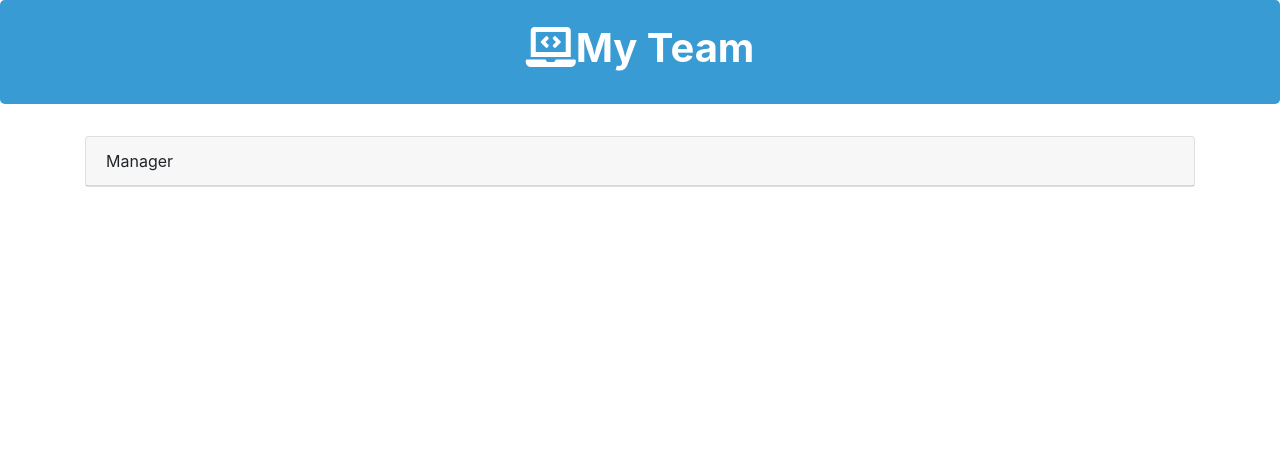
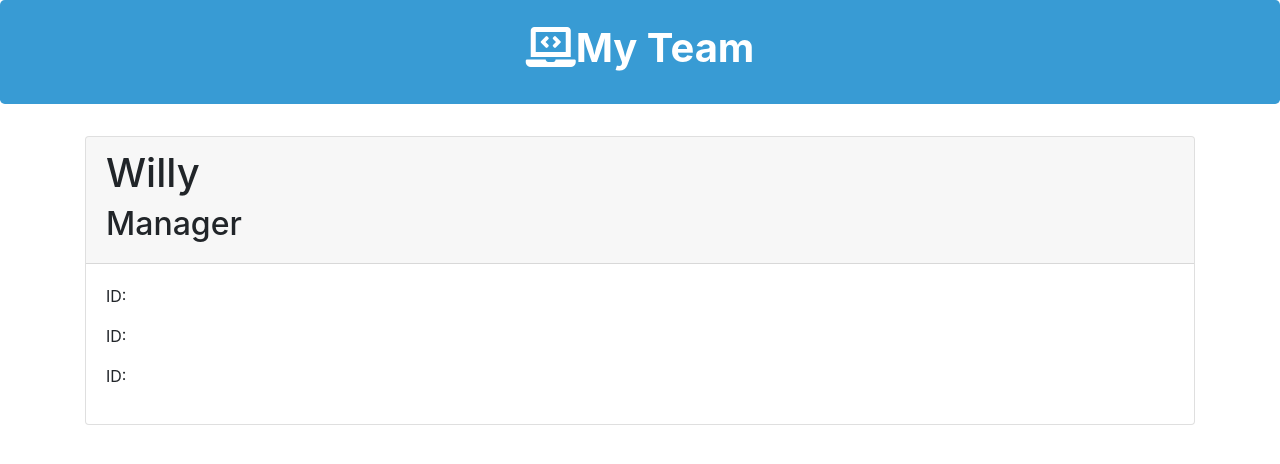
Before and after one commit to willyhuang18/Team-Profile-Generator, a plain HTML site: page dist/index.html in a window 1280 px wide. Drawn offline with nearby package versions, Linux system fonts and the light colour scheme; a web font is replaced by a local one.

Commit message:
testing the card

```diff
--- a/dist/index.html
+++ b/dist/index.html
@@ -21,7 +21,15 @@
         <div class="row ">
             <div class="col">
                 <div class="card">
-                    <div class="card-header">Manager</div>
+                    <div class="card-header">
+                       <h1>Willy</h1>
+                       <h2>Manager</h2>
+                    </div>
+                    <div class="card-body">
+                        <p>ID:</p>
+                        <p>ID:</p>
+                        <p>ID:</p>
+                    </div>
                 </div>
             </div>
         </div>
```
